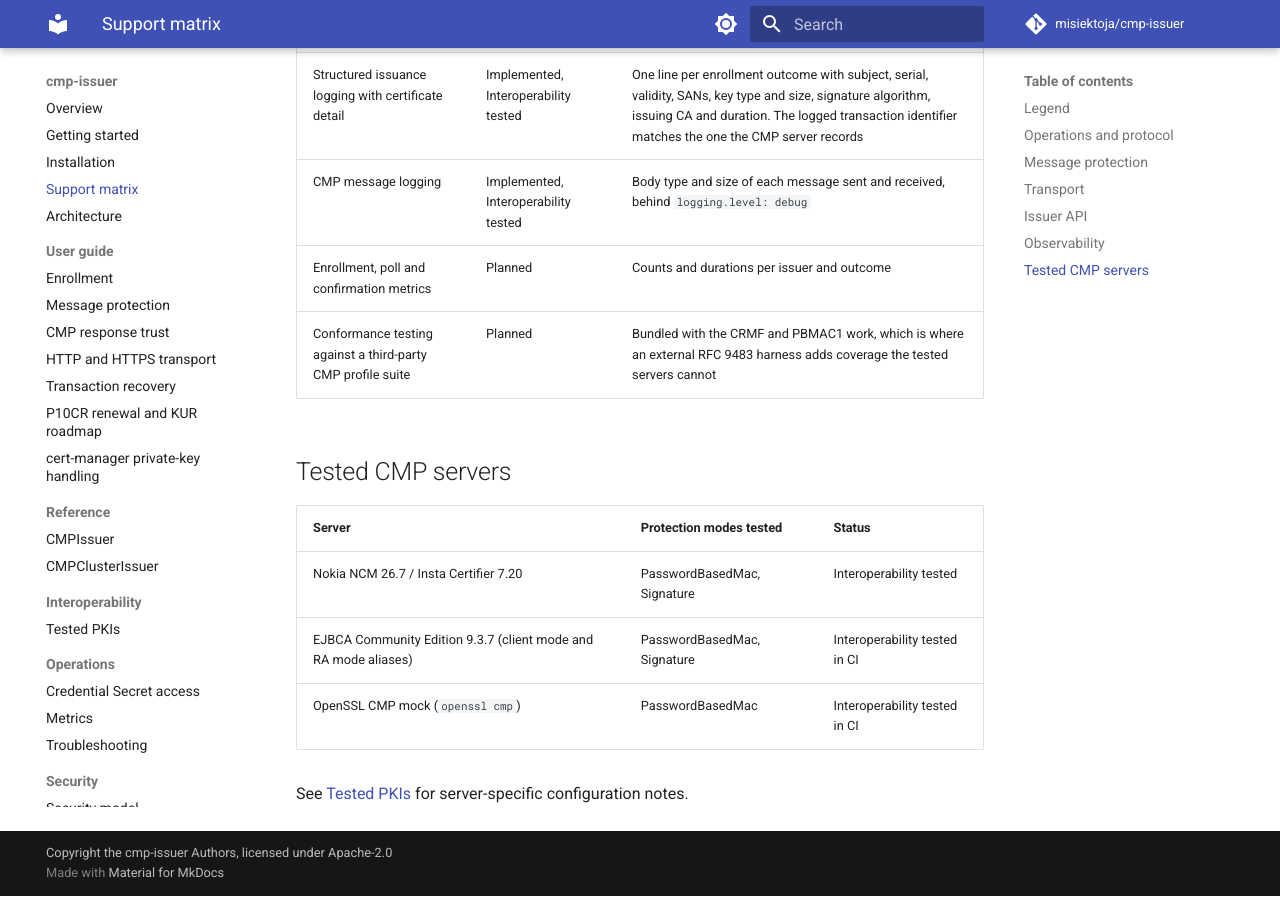
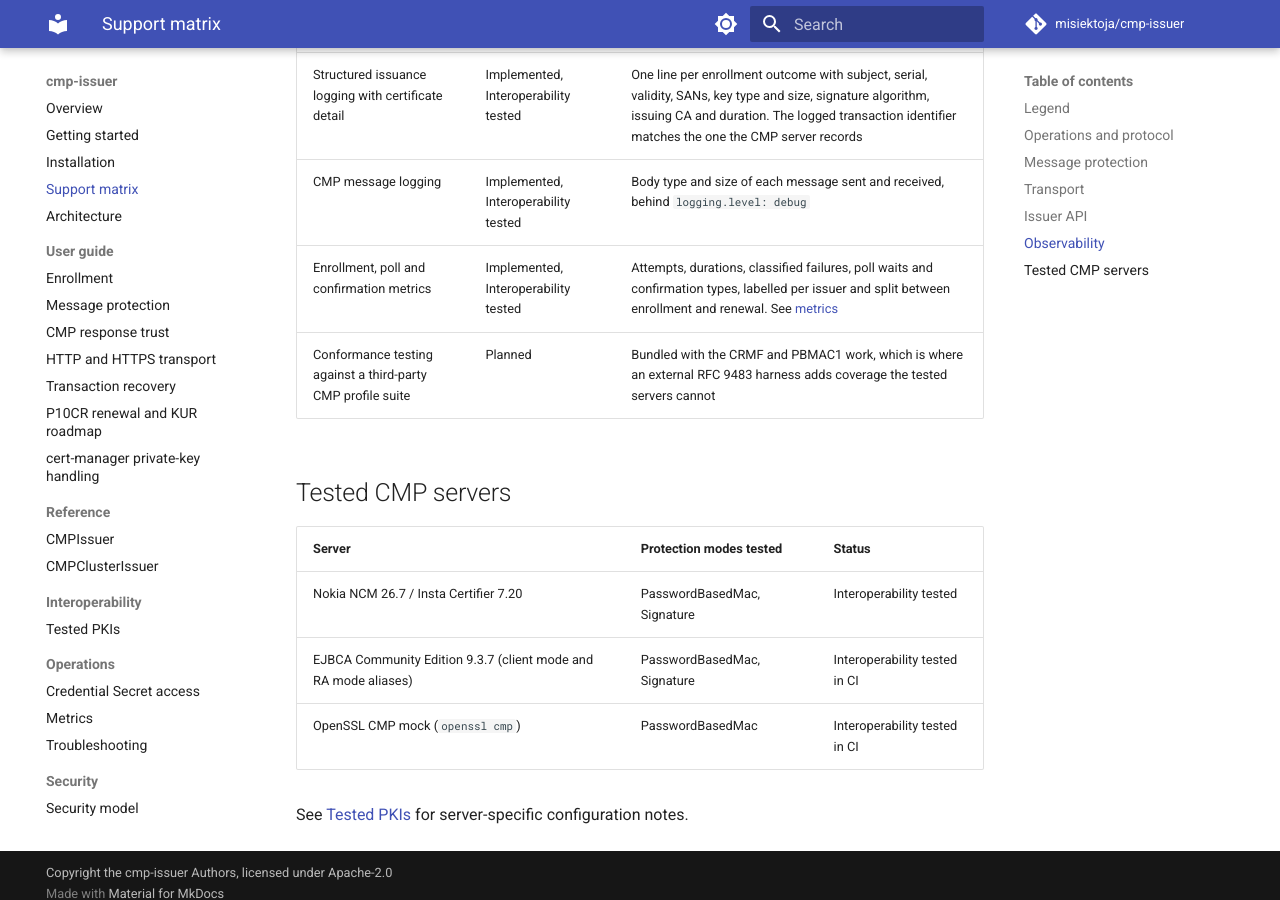
Before and after one commit to misiektoja/cmp-issuer, an MkDocs documentation site: the page built from docs/support-matrix.md, in a window 1280 px wide and 900 px high, scrolled down 3332 px. Built offline with MkDocs 1.6.1 and Material for MkDocs 9.7.7, drawn with Linux system fonts in a browser that asks for light colours; comment, search, counter and statistics services are not loaded.

Commit message:
docs(support-matrix): mark the enrollment metrics as interoperability tested

```diff
--- a/docs/support-matrix.md
+++ b/docs/support-matrix.md
@@ -68,7 +68,7 @@ cmp-issuer implements a narrow CMPv2 profile for cert-manager external issuance.
 | Controller runtime and Go metrics | Implemented | Standard controller-runtime endpoint, protected by authn and authz. The serving certificate can be issued by cert-manager so a scraper verifies the endpoint rather than skipping verification |
 | Structured issuance logging with certificate detail | Implemented, Interoperability tested | One line per enrollment outcome with subject, serial, validity, SANs, key type and size, signature algorithm, issuing CA and duration. The logged transaction identifier matches the one the CMP server records |
 | CMP message logging | Implemented, Interoperability tested | Body type and size of each message sent and received, behind `logging.level: debug` |
-| Enrollment, poll and confirmation metrics | Planned | Counts and durations per issuer and outcome |
+| Enrollment, poll and confirmation metrics | Implemented, Interoperability tested | Attempts, durations, classified failures, poll waits and confirmation types, labelled per issuer and split between enrollment and renewal. See [metrics](operations/metrics.md) |
 | Conformance testing against a third-party CMP profile suite | Planned | Bundled with the CRMF and PBMAC1 work, which is where an external RFC 9483 harness adds coverage the tested servers cannot |
 
 ## Tested CMP servers
```
